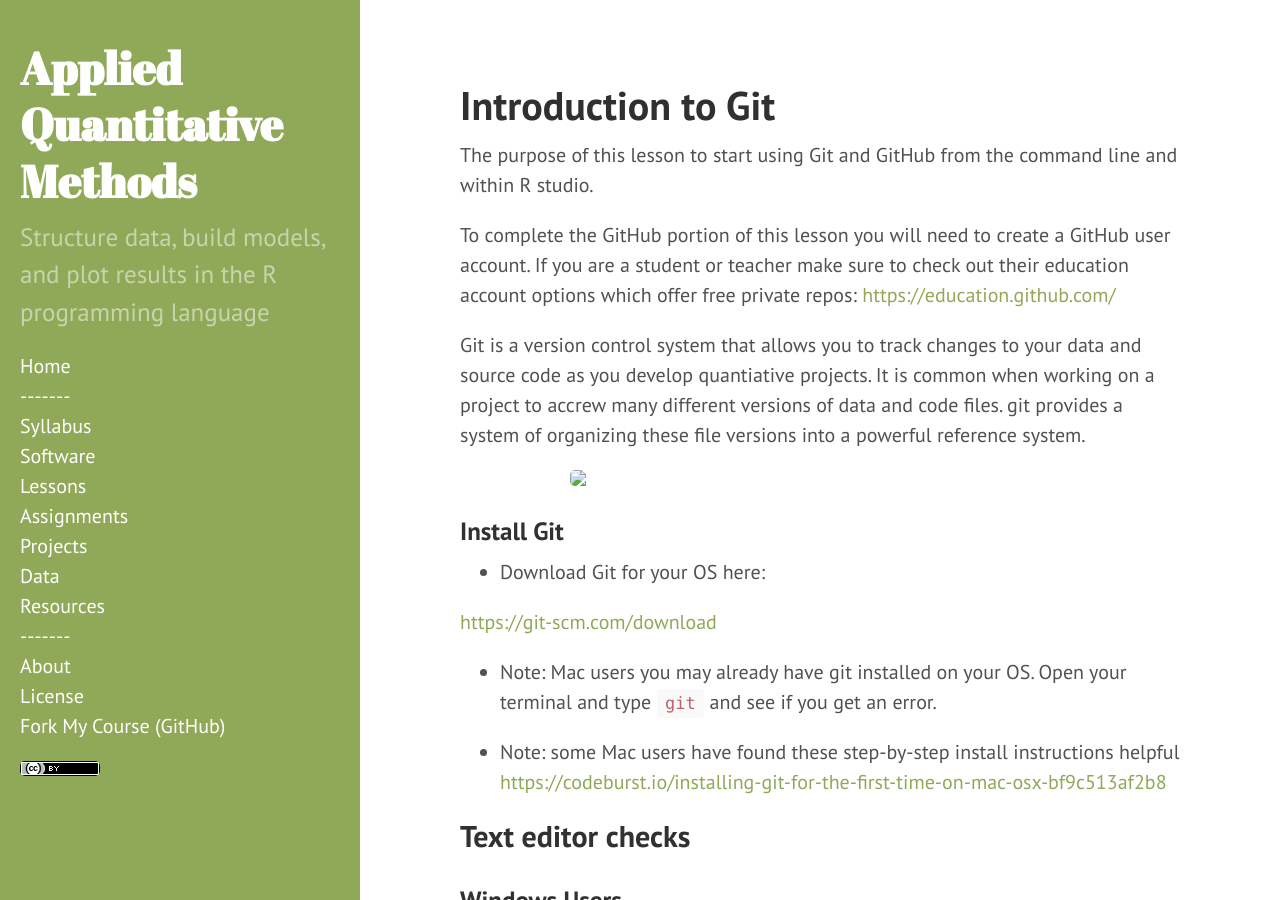
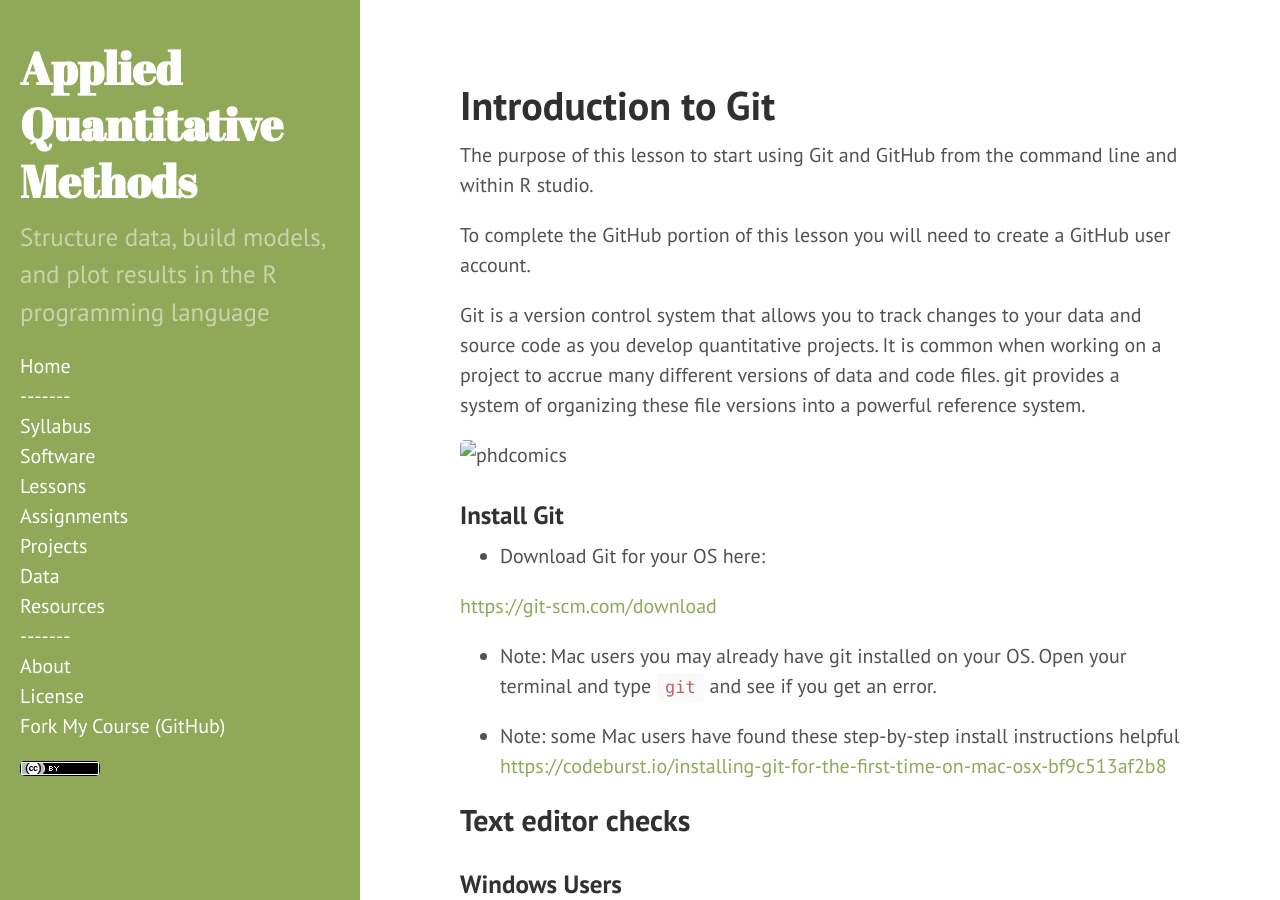
Before and after one commit to dmcglinn/quant_methods, a Jekyll site: the page built from lessons/git_introduction.md, in a window 1280 px wide and 900 px high. Built offline with Jekyll 4.4.1, drawn with Linux system fonts in a browser that asks for light colours.

Commit message:
Fix comic link

```diff
--- a/lessons/git_introduction.md
+++ b/lessons/git_introduction.md
@@ -7,17 +7,15 @@ The purpose of this lesson to start using Git and GitHub from the command line
 and within R studio.
 
 To complete the GitHub portion of this lesson you will need to create a
-GitHub user account. If you are a student or teacher make sure to check out their
-education account options which offer free private repos:
-<https://education.github.com/>
+GitHub user account.
 
 Git is a version control system that allows you to track changes to your data
-and source code as you develop quantiative projects. It is common when
-working on a project to accrew many different versions of data and code files.
+and source code as you develop quantitative projects. It is common when
+working on a project to accrue many different versions of data and code files.
 git provides a system of organizing these file versions into a powerful
 reference system.
 
-<center><img src="./figures/final_doc.gif" width="500"></center>
+![phdcomics](./figures/final_doc.gif)
 
 ### Install Git
 
```
